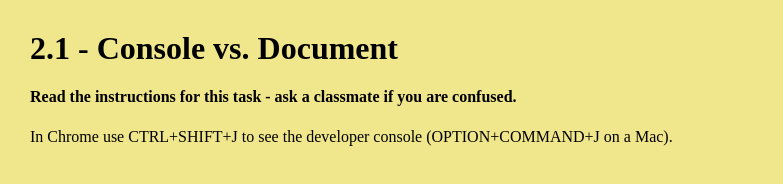
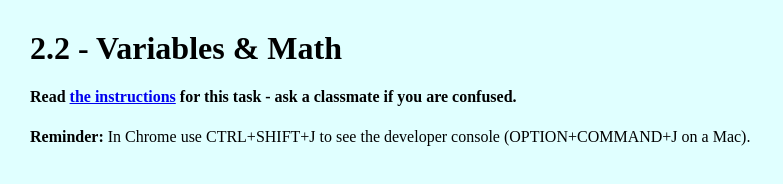
Before and after one commit to MisterBrash/3U_2.2-Variables, a plain HTML site: page index.html in a window 1280 px wide. Shown: the whole page, without its empty margins (0-783 px from the left). Drawn offline with Linux system fonts and the light colour scheme.

Commit message:
Update index.html

```diff
--- a/index.html
+++ b/index.html
@@ -2,17 +2,15 @@
 
 <html>
     <head>
-        <title>2.1 - Console vs. Document</title>
-
-        <!-- This loads the JavaScript file after the document is finished loading -->
+        <title>2.2 - Variables & Math</title>
         <script src="./main.js" defer></script>
-
     </head>
 
-    <body style="background-color: khaki;margin:30px;">
-        <h1>2.1 - Console vs. Document</h1>
+    <body style="background-color: LightCyan;margin:30px;">
+        <h1>2.2 - Variables & Math</h1>
 
-        <h4>Read the instructions for this task - ask a classmate if you are confused.</h4>
-        <div>In Chrome use CTRL+SHIFT+J to see the developer console (OPTION+COMMAND+J on a Mac).</div>
+        <h4>Read <a href="./YOUR_TASK.md">the instructions</a> for this task - ask a classmate if you are confused.</h4>
+
+        <div><b>Reminder:</b> In Chrome use CTRL+SHIFT+J to see the developer console (OPTION+COMMAND+J on a Mac).</div>
     </body>
 </html>
```
